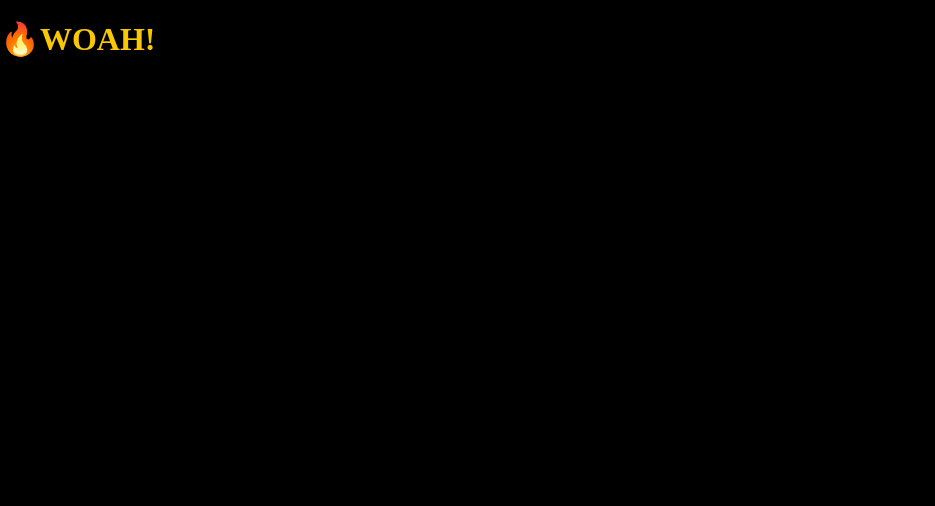
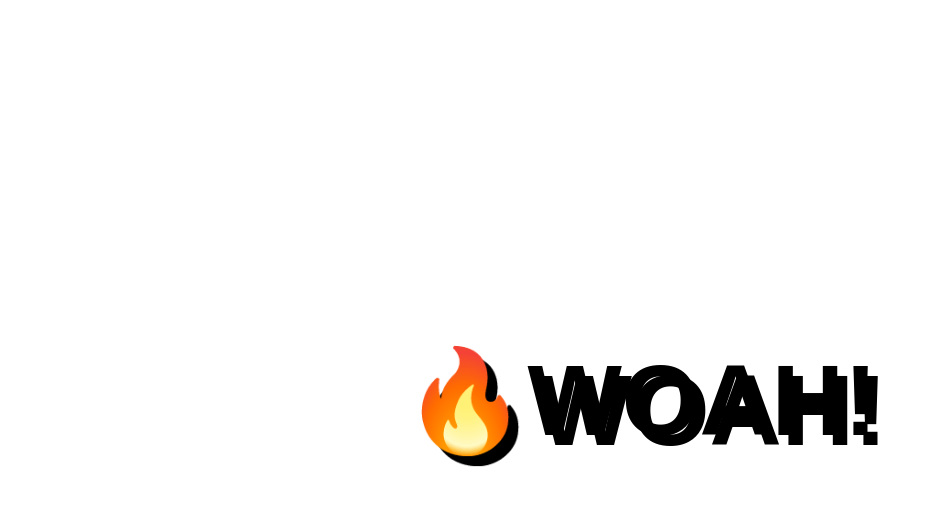
Before and after one commit to kamilpreweda/mouse_move_shadow, a website: page src/content/index.html in a window 1280 px wide. Shown: the whole page, without its empty margins (0-935 px from the left). Drawn offline with nearby package versions, Linux system fonts and the light colour scheme; files that its build step writes are made by us from their sources.

Commit message:
added styles

```diff
--- a/src/scss/main.scss
+++ b/src/scss/main.scss
@@ -4,13 +4,29 @@
 
 html {
   box-sizing: border-box;
+  color: black;
+  font-family: sans-serif;
 }
 
-*, *:before, *:after {
+*,
+*:before,
+*:after {
   box-sizing: inherit;
 }
 
 body {
-  color: $yellow;
-  background: $violet;
+  margin: 0;
 }
+
+.hero {
+  min-height: 100vh;
+  display: flex;
+  justify-content: center;
+  align-items: center;
+  color: black;
+}
+
+h1 {
+  text-shadow: 10px 10px 0 rgba(0, 0, 0, 1);
+  font-size: 100px;
+}
```
